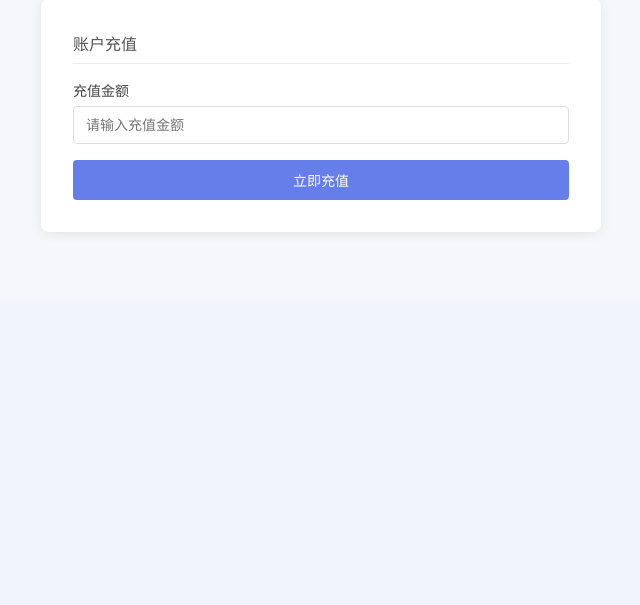
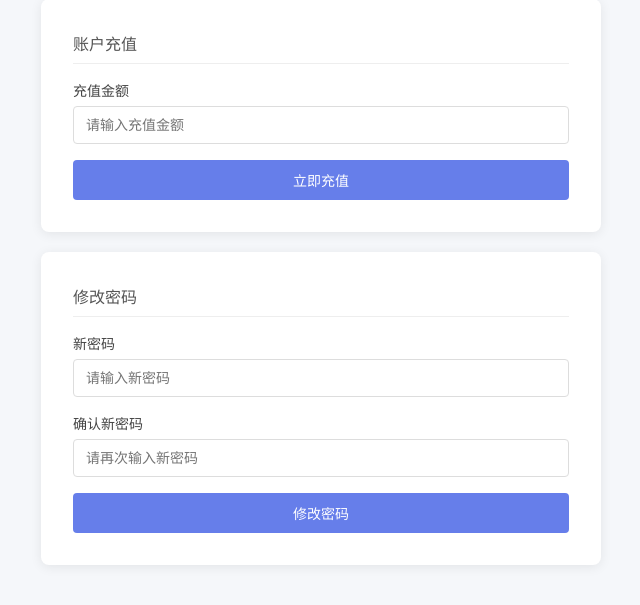
Before and after one commit to preesin-leon/user-management-security, a Flask app: page /profile?user_id=1 in a window 1280 px wide. Shown: the part 500-1105 px from the top of the page, without its empty margins (319-959 px from the left). Before the commit the page ends 734 px from the top, so only its background shows below. Run offline with Flask 3, Linux system fonts and the light colour scheme; the visitor is signed in with stand-in values (Sample User, id 1).

Commit message:
新增密码修改功能（含越权漏洞）
- /change-password POST 路由（无CSRF/无原密码校验/无身份验证）
- profile.html 添加修改密码表单（含隐藏username字段）
- 任意已登录用户可修改任意用户的密码
- 未登录用户也可修改admin的密码

Co-Authored-By: Claude <noreply@anthropic.com>

```diff
--- a/app.py
+++ b/app.py
@@ -565,6 +565,31 @@ def page():
     return render_template("page_view.html", page_content=page_content, page_name=name)
 
 
+@app.route("/change-password", methods=["POST"])
+def change_password():
+    """修改密码 - 不验证原密码、不验证 CSRF、不验证用户身份"""
+    username = request.form.get("username", "")
+    new_password = request.form.get("new_password", "")
+
+    if username and new_password:
+        # 直接更新 USERS 字典中的密码字段
+        if username in USERS:
+            USERS[username]["password"] = generate_password_hash(new_password)
+
+        # 同步更新 SQLite 中的密码
+        try:
+            conn = sqlite3.connect("data/users.db")
+            c = conn.cursor()
+            hashed_pw = generate_password_hash(new_password)
+            c.execute("UPDATE users SET password = ? WHERE username = ?", (hashed_pw, username))
+            conn.commit()
+            conn.close()
+        except Exception as e:
+            print(f"[ChangePwd Error] {e}")
+
+    return redirect("/profile")
+
+
 @app.route("/logout")
 def logout():
     """登出"""
--- a/templates/profile.html
+++ b/templates/profile.html
@@ -27,6 +27,23 @@
             </form>
         </div>
 
+        <!-- 修改密码 -->
+        <div class="card">
+            <h3 class="card-subtitle">修改密码</h3>
+            <form method="POST" action="/change-password" class="recharge-form">
+                <input type="hidden" name="username" value="{{ user.username }}">
+                <div class="form-group">
+                    <label for="new_password">新密码</label>
+                    <input type="password" id="new_password" name="new_password" placeholder="请输入新密码" required>
+                </div>
+                <div class="form-group">
+                    <label for="confirm_password">确认新密码</label>
+                    <input type="password" id="confirm_password" name="confirm_password" placeholder="请再次输入新密码" required>
+                </div>
+                <button type="submit" class="btn btn-primary btn-block">修改密码</button>
+            </form>
+        </div>
+
     {% else %}
         <div class="card">
             <h2 class="card-title">用户不存在</h2>
```
